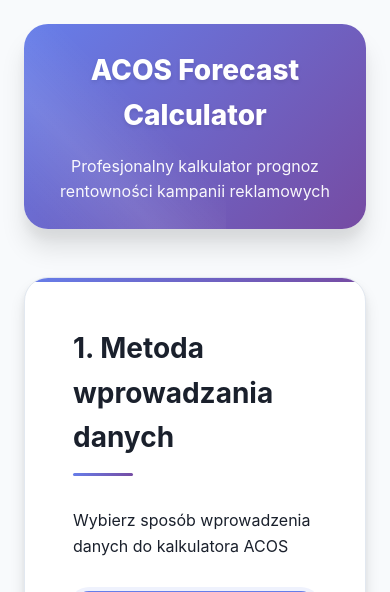
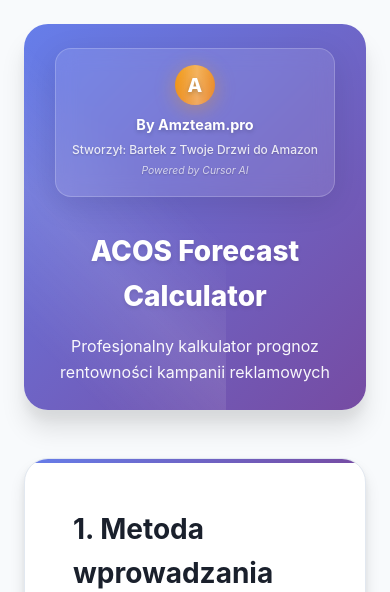
Before and after one commit to Kevinus31/acos-forecast-calculator, a FastAPI app: page / in a window 390 px wide. Shown: the top 592 px of the page. Run offline with FastAPI, Linux system fonts and the light colour scheme.

Commit message:
Dodanie logo Amzteam.pro i informacji o autorze
- Logo z literą A w pomarańczowym gradiencie
- Glassmorphism container z backdrop blur
- Branding: By Amzteam.pro
- Autor: Bartek z Twoje Drzwi do Amazon
- Powered by Cursor AI
- Responsive design dla mobile
- Shimmer animation na logo

```diff
--- a/app/static/style.css
+++ b/app/static/style.css
@@ -86,7 +86,6 @@ body {
 
 /* Header */
 header {
-    text-align: center;
     margin-bottom: var(--spacing-2xl);
     padding: var(--spacing-2xl) var(--spacing-xl);
     background: var(--primary-gradient);
@@ -113,22 +112,109 @@ header::before {
     100% { transform: translateX(100%); }
 }
 
-header h1 {
+/* Header Brand Section */
+.header-brand {
+    display: flex;
+    justify-content: center;
+    margin-bottom: var(--spacing-xl);
+    position: relative;
+    z-index: 1;
+}
+
+.logo-container {
+    display: flex;
+    align-items: center;
+    gap: var(--spacing-lg);
+    background: rgba(255, 255, 255, 0.1);
+    padding: var(--spacing-lg) var(--spacing-xl);
+    border-radius: var(--radius-xl);
+    backdrop-filter: blur(10px);
+    border: 1px solid rgba(255, 255, 255, 0.2);
+    box-shadow: 0 8px 32px rgba(0, 0, 0, 0.1);
+}
+
+.app-logo {
+    width: 60px;
+    height: 60px;
+    background: linear-gradient(135deg, #f39c12 0%, #e67e22 100%);
+    border-radius: 50%;
+    display: flex;
+    align-items: center;
+    justify-content: center;
+    font-family: var(--font-family-heading);
+    font-size: 2rem;
+    font-weight: 800;
+    color: white;
+    text-shadow: 0 2px 4px rgba(0, 0, 0, 0.3);
+    box-shadow: 0 4px 20px rgba(243, 156, 18, 0.4);
+    position: relative;
+    overflow: hidden;
+}
+
+.app-logo::before {
+    content: '';
+    position: absolute;
+    top: -50%;
+    left: -50%;
+    width: 200%;
+    height: 200%;
+    background: linear-gradient(45deg, transparent 30%, rgba(255, 255, 255, 0.3) 50%, transparent 70%);
+    animation: logoShimmer 2s infinite;
+}
+
+@keyframes logoShimmer {
+    0% { transform: translateX(-100%) rotate(45deg); }
+    100% { transform: translateX(100%) rotate(45deg); }
+}
+
+.brand-info {
+    display: flex;
+    flex-direction: column;
+    gap: var(--spacing-xs);
+}
+
+.brand-name {
+    font-family: var(--font-family-heading);
+    font-size: 1.2rem;
+    font-weight: 700;
+    color: var(--text-white);
+    text-shadow: 0 2px 4px rgba(0, 0, 0, 0.2);
+}
+
+.creator-info {
+    font-size: 0.9rem;
+    font-weight: 500;
+    color: rgba(255, 255, 255, 0.85);
+    text-shadow: 0 1px 2px rgba(0, 0, 0, 0.2);
+}
+
+.tech-info {
+    font-size: 0.8rem;
+    font-weight: 400;
+    color: rgba(255, 255, 255, 0.7);
+    text-shadow: 0 1px 2px rgba(0, 0, 0, 0.2);
+    font-style: italic;
+}
+
+/* Header Content */
+.header-content {
+    text-align: center;
+    position: relative;
+    z-index: 1;
+}
+
+.header-content h1 {
     font-family: var(--font-family-heading);
     font-size: clamp(2rem, 4vw, 3rem);
     font-weight: 800;
     margin-bottom: var(--spacing-md);
     text-shadow: 0 2px 4px rgba(0, 0, 0, 0.1);
-    position: relative;
-    z-index: 1;
 }
 
-header p {
+.header-content p {
     font-size: clamp(1rem, 2vw, 1.25rem);
     font-weight: 400;
     opacity: 0.95;
-    position: relative;
-    z-index: 1;
 }
 
 /* Alert Styles */
@@ -1010,11 +1096,36 @@ footer {
         margin-bottom: var(--spacing-xl);
     }
 
-    header h1 {
+    .logo-container {
+        flex-direction: column;
+        text-align: center;
+        gap: var(--spacing-md);
+        padding: var(--spacing-lg);
+    }
+
+    .app-logo {
+        width: 50px;
+        height: 50px;
+        font-size: 1.5rem;
+    }
+
+    .brand-name {
+        font-size: 1rem;
+    }
+
+    .creator-info {
+        font-size: 0.8rem;
+    }
+
+    .tech-info {
+        font-size: 0.7rem;
+    }
+
+    .header-content h1 {
         font-size: 2rem;
     }
 
-    header p {
+    .header-content p {
         font-size: 1rem;
     }
 
@@ -1082,7 +1193,31 @@ footer {
         padding: var(--spacing-lg);
     }
 
-    header h1 {
+    .logo-container {
+        flex-direction: column;
+        gap: var(--spacing-sm);
+        padding: var(--spacing-md);
+    }
+
+    .app-logo {
+        width: 40px;
+        height: 40px;
+        font-size: 1.2rem;
+    }
+
+    .brand-name {
+        font-size: 0.9rem;
+    }
+
+    .creator-info {
+        font-size: 0.75rem;
+    }
+
+    .tech-info {
+        font-size: 0.65rem;
+    }
+
+    .header-content h1 {
         font-size: 1.75rem;
     }
 
--- a/app/templates/index.html
+++ b/app/templates/index.html
@@ -14,8 +14,20 @@
 <body>
     <div class="container">
         <header>
-            <h1>ACOS Forecast Calculator</h1>
-            <p>Profesjonalny kalkulator prognoz rentowności kampanii reklamowych</p>
+            <div class="header-brand">
+                <div class="logo-container">
+                    <div class="app-logo">A</div>
+                    <div class="brand-info">
+                        <span class="brand-name">By Amzteam.pro</span>
+                        <span class="creator-info">Stworzył: Bartek z Twoje Drzwi do Amazon</span>
+                        <span class="tech-info">Powered by Cursor AI</span>
+                    </div>
+                </div>
+            </div>
+            <div class="header-content">
+                <h1>ACOS Forecast Calculator</h1>
+                <p>Profesjonalny kalkulator prognoz rentowności kampanii reklamowych</p>
+            </div>
         </header>
 
         <!-- Komunikaty błędów i sukcesów -->
```
